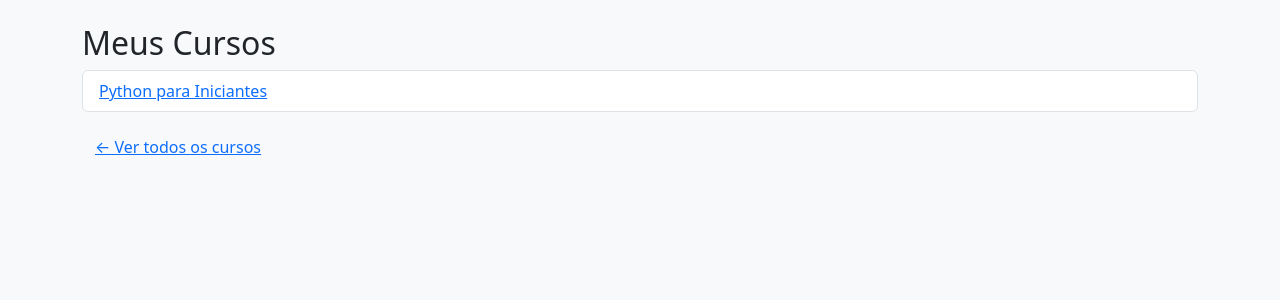
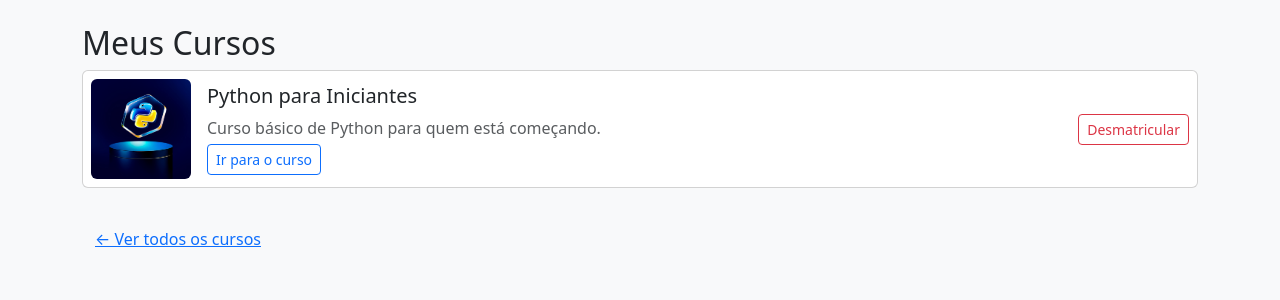
Before and after one commit to leovieirad/Projeto-PlataformaCursos-Django, a Django app: page /usuarios/meus-cursos/ in a window 1280 px wide. Shown: the part 128-428 px from the top of the page. Run offline with Django 5.2, Linux system fonts and the light colour scheme; a user stored in the database is signed in; data comes from the database, SQL or seed files in the repository.

Commit message:
Ajustando visual da aba Meus Cursos com imagem, descrição e botão de desmatricular

```diff
--- a/usuarios/templates/usuarios/meus_cursos.html
+++ b/usuarios/templates/usuarios/meus_cursos.html
@@ -5,15 +5,29 @@
 {% block content %}
 <h2>Meus Cursos</h2>
 
-<ul class="list-group">
-    {% for m in matriculas %}
-        <li class="list-group-item">
-            <a href="{% url 'detalhe_curso' m.curso.slug %}">{{ m.curso.titulo }}</a>
-        </li>
-    {% empty %}
-        <li class="list-group-item">Você ainda não está matriculado em nenhum curso.</li>
-    {% endfor %}
-</ul>
+{% if matriculas %}
+  {% for m in matriculas %}
+    <div class="card mb-3 d-flex flex-row align-items-center p-2">
+      {% if m.curso.imagem %}
+        <img src="{{ m.curso.imagem.url }}" alt="Imagem do curso"
+             style="width: 100px; height: 100px; object-fit: cover;" class="me-3 rounded">
+      {% endif %}
 
-<a href="/" class="btn btn-link mt-3">← Ver todos os cursos</a>
+      <div class="flex-grow-1">
+        <h5>{{ m.curso.titulo }}</h5>
+        <p class="mb-1 text-muted">{{ m.curso.descricao|truncatewords:20 }}</p>
+        <a href="{% url 'detalhe_curso' m.curso.slug %}" class="btn btn-sm btn-outline-primary">Ir para o curso</a>
+      </div>
+
+      <form method="post" action="{% url 'desmatricular_curso' m.curso.slug %}" class="ms-3">
+        {% csrf_token %}
+        <button type="submit" class="btn btn-sm btn-outline-danger">Desmatricular</button>
+      </form>
+    </div>
+  {% endfor %}
+{% else %}
+  <p>Você ainda não está matriculado em nenhum curso.</p>
+{% endif %}
+
+<a href="{% url 'lista_cursos' %}" class="btn btn-link mt-3">← Ver todos os cursos</a>
 {% endblock %}
```
